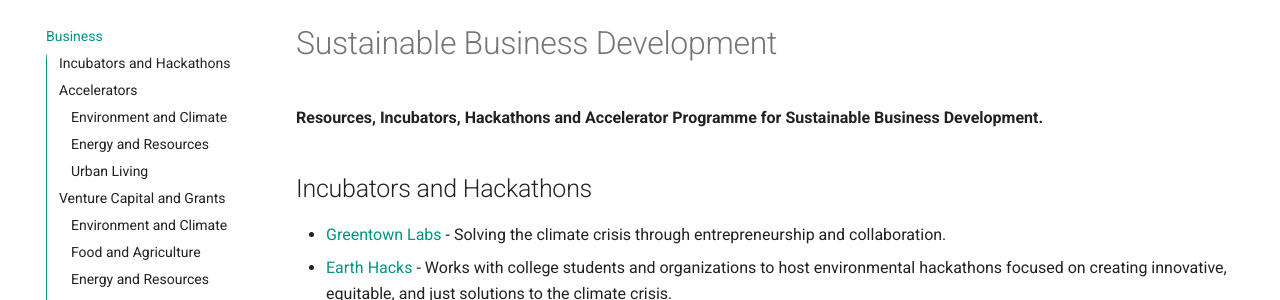
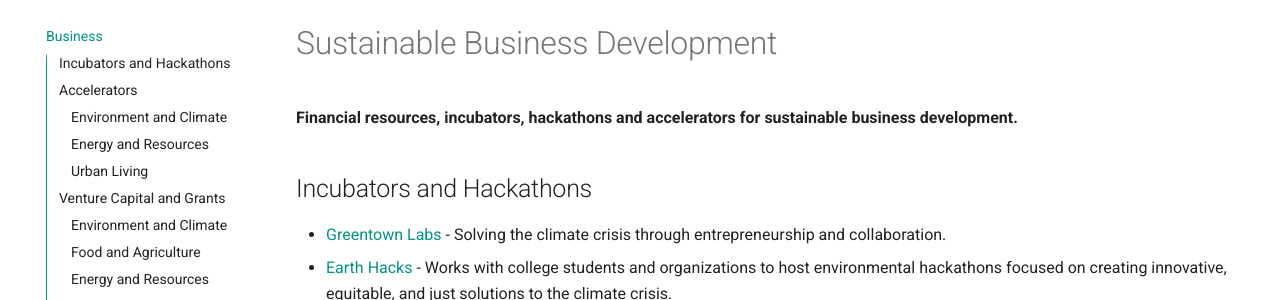
Before and after one commit to protontypes/open-sustainable-technology, an MkDocs documentation site: the page built from docs/business.md, in a window 1280 px wide and 900 px high. Shown: the part 169-469 px from the top of the window. Built offline with MkDocs 1.6.1 and Material for MkDocs 9.7.7, drawn with Linux system fonts in a browser that asks for light colours; comment, search, counter and statistics services are not loaded.

Commit message:
Update business.md

```diff
--- a/docs/business.md
+++ b/docs/business.md
@@ -1,7 +1,7 @@
 <!--lint ignore awesome-toc awesome-contributing awesome-badge -->
 # Sustainable Business Development
 
-__Resources, Incubators, Hackathons and Accelerator Programme for Sustainable Business Development.__
+__Financial resources, incubators, hackathons and accelerators for sustainable business development.__
 
 ## Incubators and Hackathons
 * [Greentown Labs](https://greentownlabs.com/) - Solving the climate crisis through entrepreneurship and collaboration.
```
